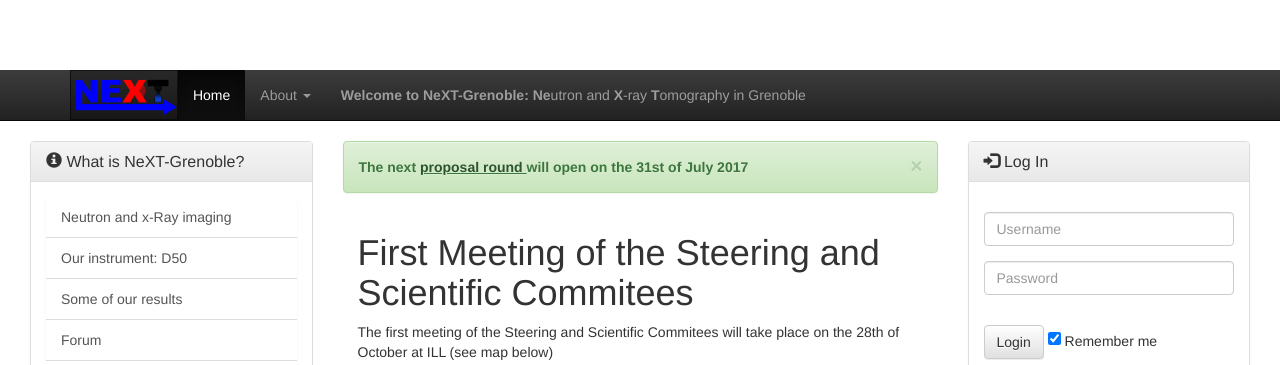
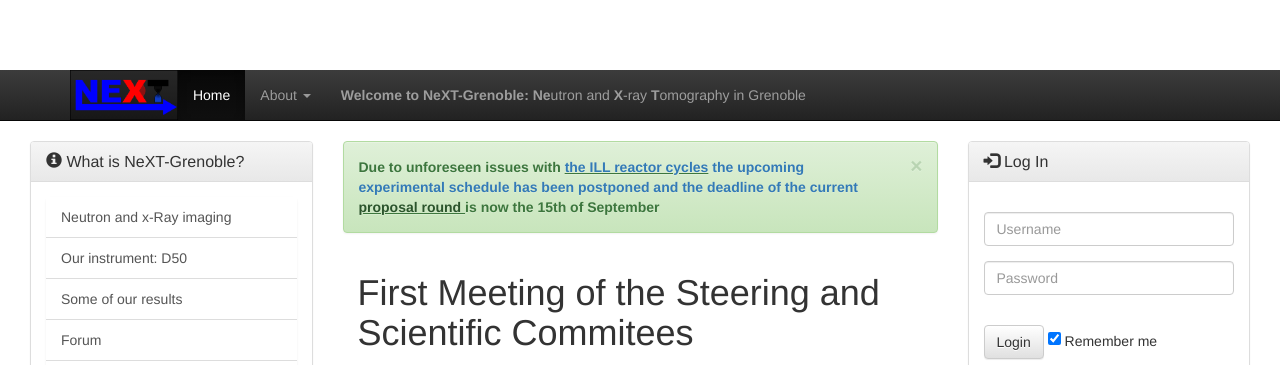
Before and after one commit to ALXTNG/D50, a Django app: template D50/home/templates/home/index.html in a window 1280 px wide. Shown: the top 365 px of the page. Run offline with Django 3.2, Linux system fonts and the light colour scheme; the template is opened without the code that fills it, so the values that code supplies are empty; parts of the project's set-up code (start-up, migrations or seed data) failed here and were passed over; some libraries are stand-ins or nearby versions.

Commit message:
new deadlines

```diff
--- a/D50/home/templates/home/index.html
+++ b/D50/home/templates/home/index.html
@@ -183,7 +183,7 @@
 			<!-- Alert -->
 			<div class="alert alert-success alert-dismissible" role="alert">
 				<button type="button" class="close" data-dismiss="alert" aria-label="Close"><span aria-hidden="true">&times;</span></button>
-				<strong>The next  <u><a href="{% url 'proposalDetails' %}" class="alert-link">proposal round </a></u> will open on the 31st of July 2017</strong>
+				<strong>Due to unforeseen issues with <u><a href=" https://www.ill.eu/users/experimental-programme/reactor-cycles/">the ILL reactor cycles</u> the upcoming experimental schedule has been postponed and the deadline of the current <u><a href="{% url 'proposalDetails' %}" class="alert-link">proposal round </a></u> is now the 15th of September</strong>
 			</div>
 
 
--- a/D50/workinprogress/templates/workinprogress/proposalDetails.html
+++ b/D50/workinprogress/templates/workinprogress/proposalDetails.html
@@ -13,7 +13,7 @@
       <div style="margin-left:auto;margin-right:auto;text-align:left">
 			<div class="panel panel-default">
 				<div class="panel-heading">
-					<h2 class="panel-title"><span class="glyphicon glyphicon-calendar"></span> Deadline: 31st September 2017</h2>
+					<h2 class="panel-title"><span class="glyphicon glyphicon-calendar"></span> Deadline: 15th October 2017</h2>
 				</div>
 
 				<div class="panel-body">
```
